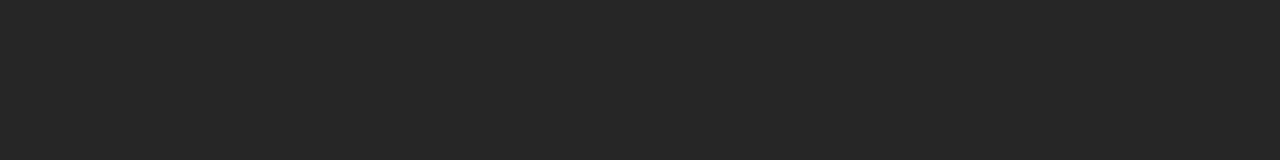
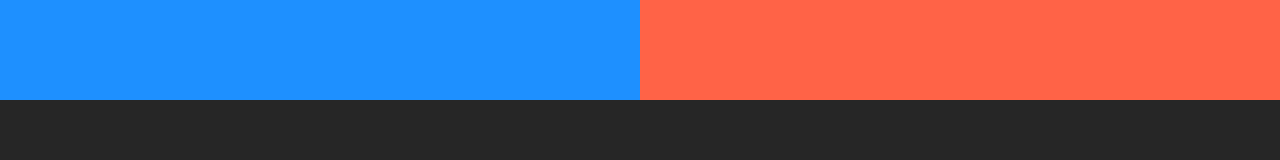
Before and after one commit to danarj/website1, a plain HTML site: page index.html in a window 1280 px wide. Drawn offline with Linux system fonts and the light colour scheme.

Commit message:
building grid component

```diff
--- a/css/styles.css
+++ b/css/styles.css
@@ -184,3 +184,10 @@ h4 {
   max-width: 20rem;
   margin-top: 0;
 }
+/* Grids */
+.grid {
+  display: grid;
+}
+.grid--1x2 {
+  grid-template-columns: repeat(2, 1fr);
+}
--- a/index.html
+++ b/index.html
@@ -14,5 +14,10 @@
     <link rel="stylesheet" href="css/normalize.css" />
     <link rel="stylesheet" href="css/styles.css" />
   </head>
-  <body></body>
+  <body>
+    <div class="grid grid--1x2">
+      <div style="background-color: dodgerblue; height: 100px"></div>
+      <div style="background-color: tomato; height: 100px"></div>
+    </div>
+  </body>
 </html>
```
Also changed, not shown: components/gridcomponent.html (added, +4 -0 lines).
